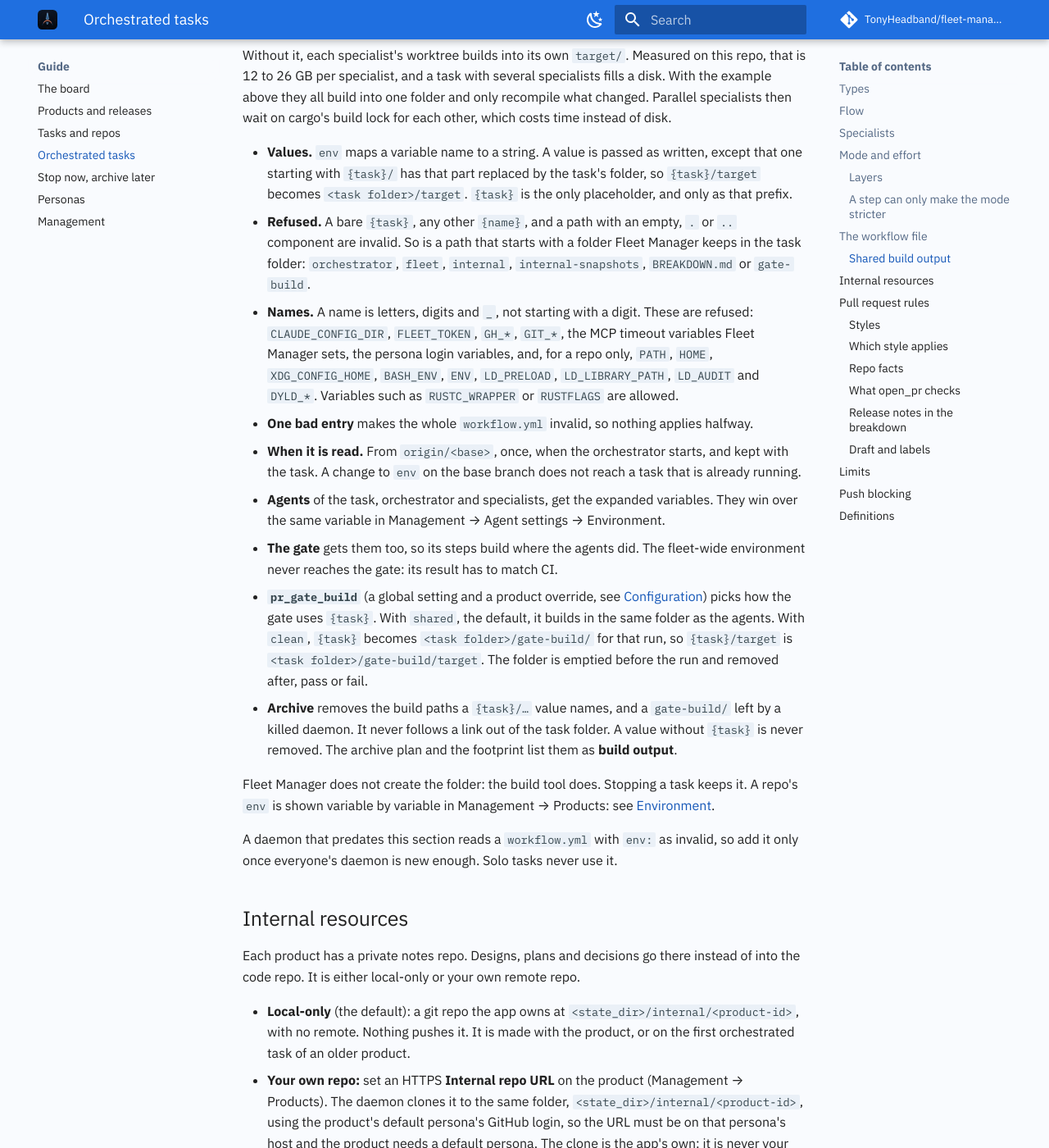
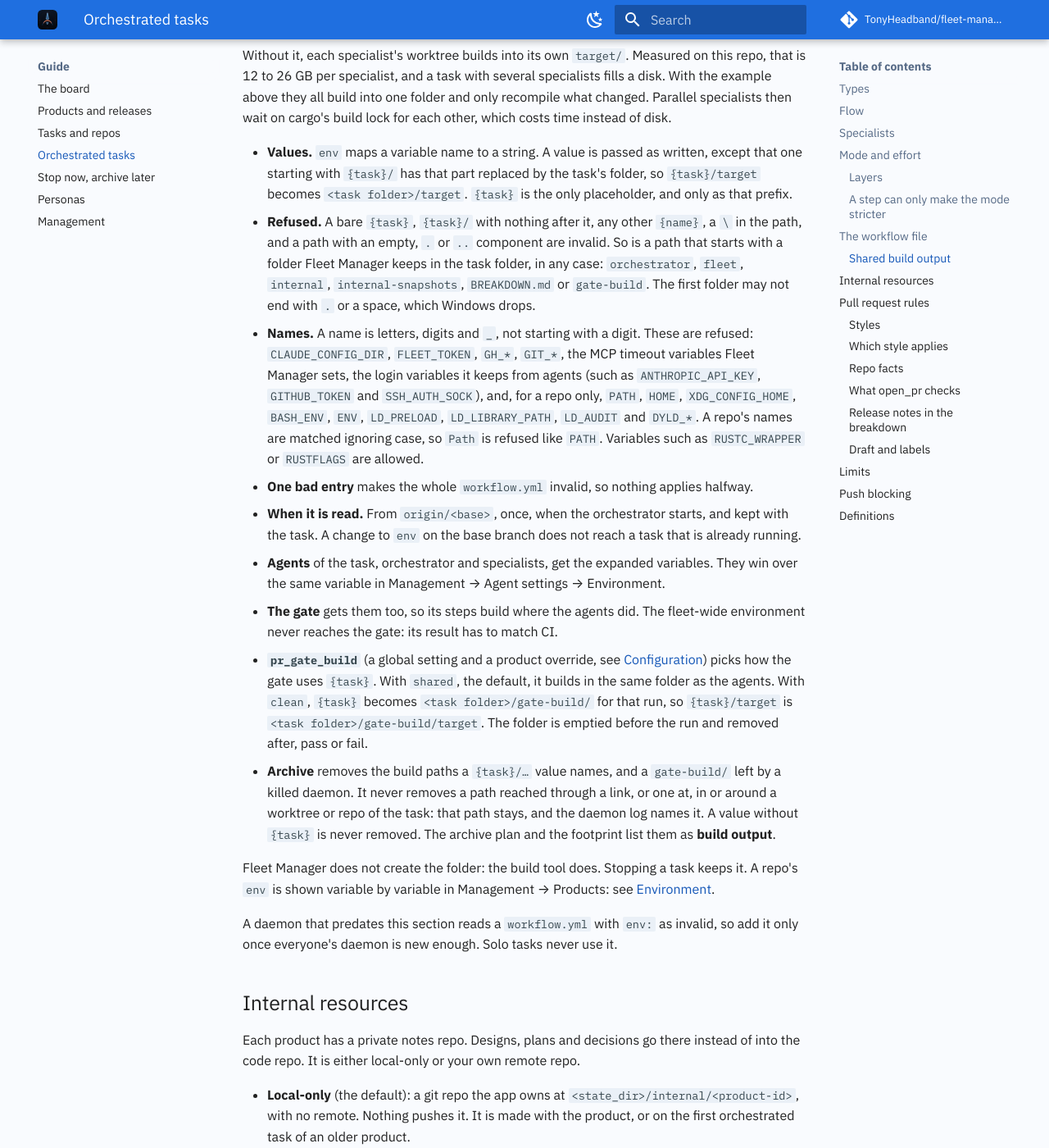
Before and after one commit to TonyHeadband/fleet-manager, an MkDocs documentation site: the page built from docs/guide/orchestrated-tasks.md, in a window 1280 px wide and 1400 px high, scrolled down 4411 px. Shown: the whole window at 82% size. Built offline with MkDocs 1.6.1 and Material for MkDocs 9.7.7, drawn with Linux system fonts in a browser that asks for light colours; comment, search, counter and statistics services are not loaded.

Commit message:
docs: name the refused login variables and the env case rules
Co-Authored-By: Claude Opus 5.5 <noreply@anthropic.com>

```diff
--- a/docs/guide/orchestrated-tasks.md
+++ b/docs/guide/orchestrated-tasks.md
@@ -159,13 +159,16 @@ time instead of disk.
 - **Values.** `env` maps a variable name to a string. A value is passed as written, except that one starting with
   `{task}/` has that part replaced by the task's folder, so `{task}/target` becomes `<task folder>/target`. `{task}`
   is the only placeholder, and only as that prefix.
-- **Refused.** A bare `{task}`, any other `{name}`, and a path with an empty, `.` or `..` component are invalid. So is
-  a path that starts with a folder Fleet Manager keeps in the task folder: `orchestrator`, `fleet`, `internal`,
-  `internal-snapshots`, `BREAKDOWN.md` or `gate-build`.
+- **Refused.** A bare `{task}`, `{task}/` with nothing after it, any other `{name}`, a `\` in the path, and a path
+  with an empty, `.` or `..` component are invalid. So is a path that starts with a folder Fleet Manager keeps in the
+  task folder, in any case: `orchestrator`, `fleet`, `internal`, `internal-snapshots`, `BREAKDOWN.md` or
+  `gate-build`. The first folder may not end with `.` or a space, which Windows drops.
 - **Names.** A name is letters, digits and `_`, not starting with a digit. These are refused: `CLAUDE_CONFIG_DIR`,
-  `FLEET_TOKEN`, `GH_*`, `GIT_*`, the MCP timeout variables Fleet Manager sets, the persona login variables, and, for
-  a repo only, `PATH`, `HOME`, `XDG_CONFIG_HOME`, `BASH_ENV`, `ENV`, `LD_PRELOAD`, `LD_LIBRARY_PATH`, `LD_AUDIT` and
-  `DYLD_*`. Variables such as `RUSTC_WRAPPER` or `RUSTFLAGS` are allowed.
+  `FLEET_TOKEN`, `GH_*`, `GIT_*`, the MCP timeout variables Fleet Manager sets, the login variables it keeps from
+  agents (such as `ANTHROPIC_API_KEY`, `GITHUB_TOKEN` and `SSH_AUTH_SOCK`), and, for a repo only, `PATH`, `HOME`,
+  `XDG_CONFIG_HOME`, `BASH_ENV`, `ENV`, `LD_PRELOAD`, `LD_LIBRARY_PATH`, `LD_AUDIT` and `DYLD_*`. A repo's names are
+  matched ignoring case, so `Path` is refused like `PATH`. Variables such as `RUSTC_WRAPPER` or `RUSTFLAGS` are
+  allowed.
 - **One bad entry** makes the whole `workflow.yml` invalid, so nothing applies halfway.
 - **When it is read.** From `origin/<base>`, once, when the orchestrator starts, and kept with the task. A change to
   `env` on the base branch does not reach a task that is already running.
@@ -179,7 +182,8 @@ time instead of disk.
   `{task}/target` is `<task folder>/gate-build/target`. The folder is emptied before the run and removed after, pass
   or fail.
 - **Archive** removes the build paths a `{task}/…` value names, and a `gate-build/` left by a killed daemon. It never
-  follows a link out of the task folder. A value without `{task}` is never removed. The archive plan and the
+  removes a path reached through a link, or one at, in or around a worktree or repo of the task: that path stays,
+  and the daemon log names it. A value without `{task}` is never removed. The archive plan and the
   footprint list them as **build output**.
 
 Fleet Manager does not create the folder: the build tool does. Stopping a task keeps it. A repo's `env` is shown
```
Also changed, not shown: docs/guide/management.md (+2 -1 lines).
